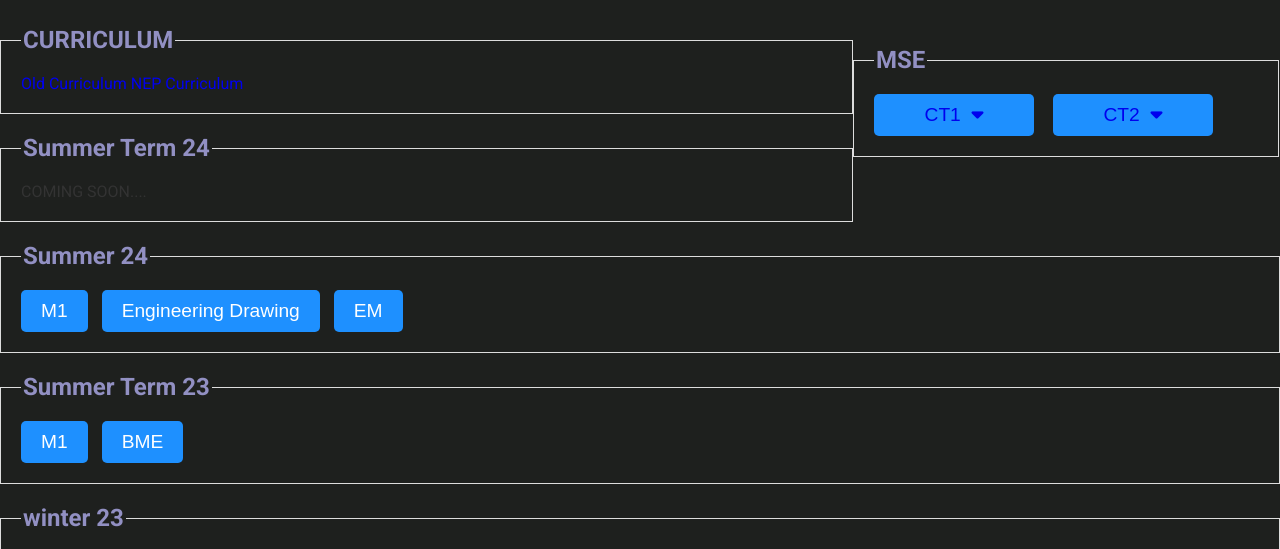
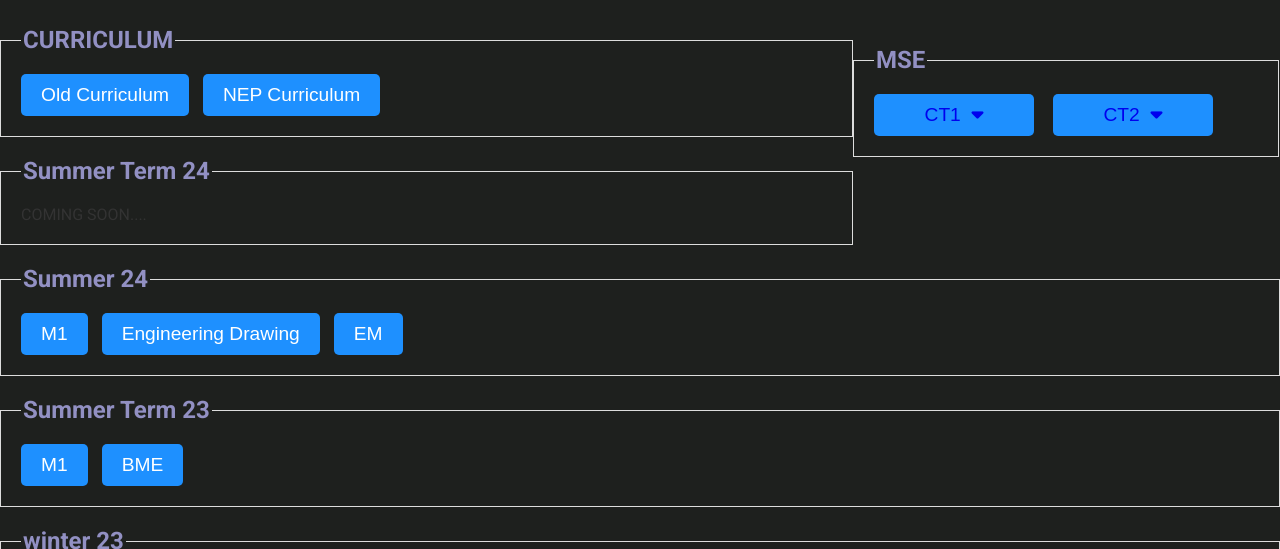
Before and after one commit to suyog810/gcoea, a plain HTML site: page 1stsem.html in a window 1280 px wide. Shown: the part 211-760 px from the top of the page. Drawn offline with Linux system fonts and the light colour scheme.

Commit message:
Update 1stsem.html

```diff
--- a/1stsem.html
+++ b/1stsem.html
@@ -219,8 +219,8 @@
 
     <fieldset>
         <legend>CURRICULUM</legend>
-        <a href="B_TECH_FIRST_YEAR_2020-21 (1).pdf">Old Curriculum</button></a>
-        <a href="B_Tech_first_year_curriculum_NEP_20_Based_23_24_onwards.pdf">NEP Curriculum</button></a>
+        <a href="B_TECH_FIRST_YEAR_2020-21 (1).pdf"><button>Old Curriculum</button></a>
+        <a href="B_Tech_first_year_curriculum_NEP_20_Based_23_24_onwards.pdf"><button>NEP Curriculum</button></a>
     </fieldset>
 
     <fieldset>
```
